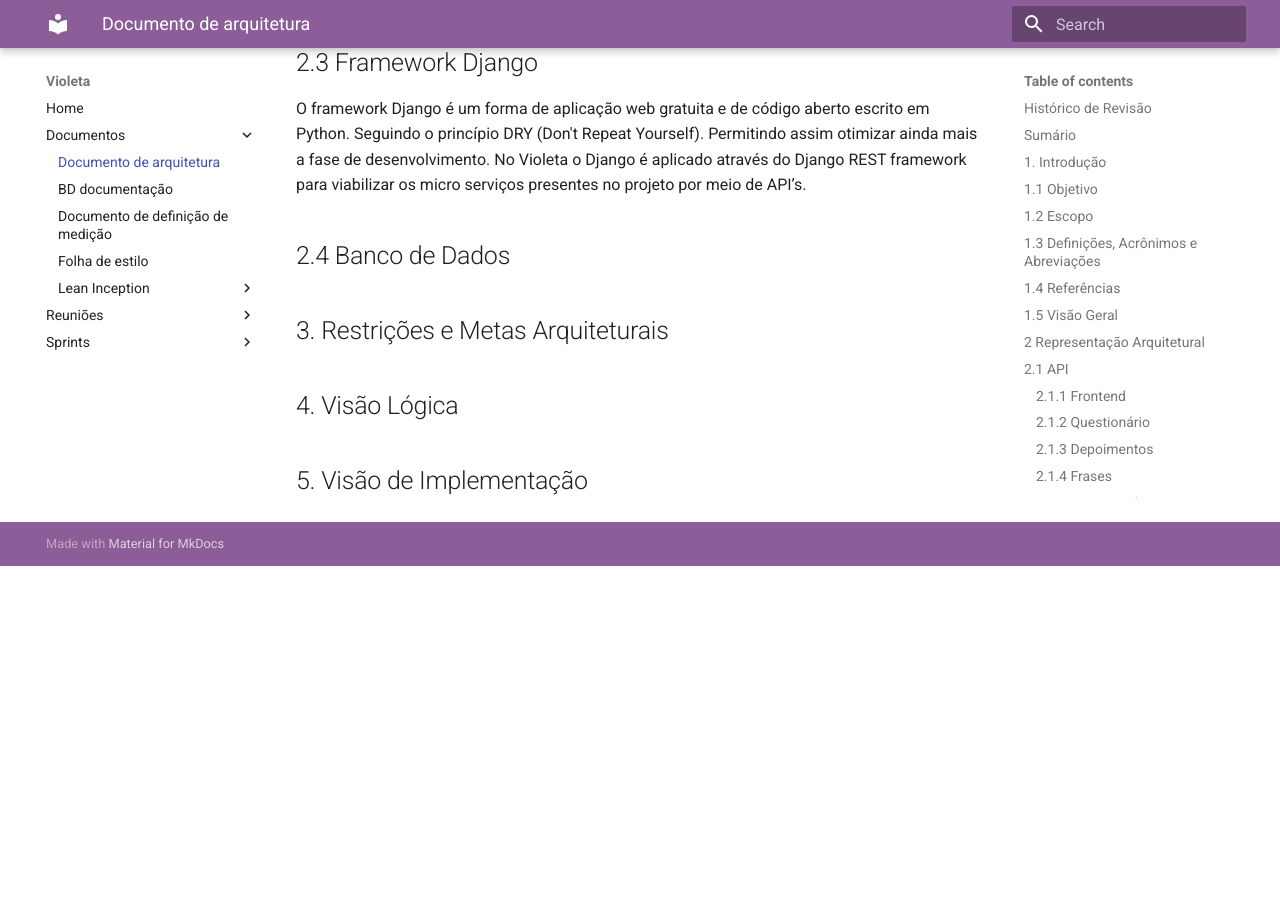
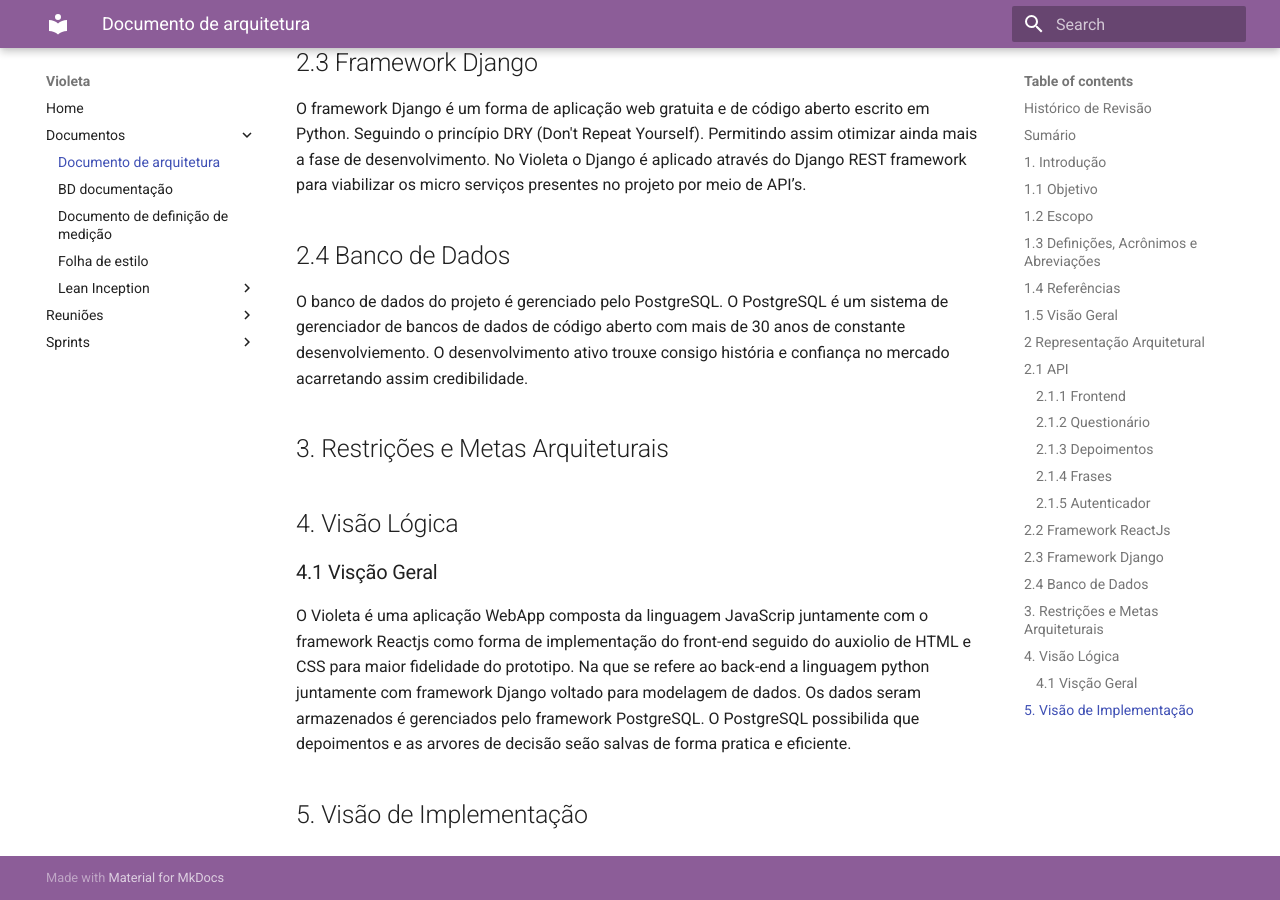
Before and after one commit to fga-eps-mds/2020.2-Violeta-Documentacao, an MkDocs documentation site: the page built from docs/Projeto/doc_arquitetura.md, in a window 1280 px wide and 900 px high, scrolled down 3563 px. Built offline with MkDocs 1.6.1 and Material for MkDocs 9.7.7, drawn with Linux system fonts in a browser that asks for light colours; before the commit the page ends 4129 px from its top, so only the background shows below that.

Commit message:
Adicionando tópico referente a Banco de Dados e Visão lógica

```diff
--- a/docs/Projeto/doc_arquitetura.md
+++ b/docs/Projeto/doc_arquitetura.md
@@ -101,9 +101,12 @@ O framework Django é um forma de aplicação web gratuita e de código aberto e
 No Violeta o Django é aplicado através do Django REST framework para viabilizar os micro serviços presentes no projeto por meio de API’s.
 
 ## 2.4 Banco de Dados
+ O banco de dados do projeto é gerenciado pelo PostgreSQL. O PostgreSQL é um sistema de gerenciador de bancos de dados de código aberto com mais de 30 anos de constante desenvolviemento. O desenvolvimento ativo trouxe consigo história e confiança no mercado acarretando assim credibilidade.
 
 ## 3. Restrições e Metas Arquiteturais
 
 ## 4. Visão Lógica
+### 4.1 Visção Geral
+O Violeta é uma aplicação WebApp composta da linguagem JavaScrip juntamente com o framework Reactjs como forma de implementação do front-end seguido do auxiolio de HTML e CSS para maior fidelidade do prototipo. Na que se refere ao back-end a linguagem python juntamente com framework Django voltado para modelagem de dados. Os dados seram armazenados é gerenciados pelo framework PostgreSQL. O PostgreSQL possibilida que depoimentos e as arvores de decisão seão salvas de forma pratica e eficiente.
 
 ## 5. Visão de Implementação
```
